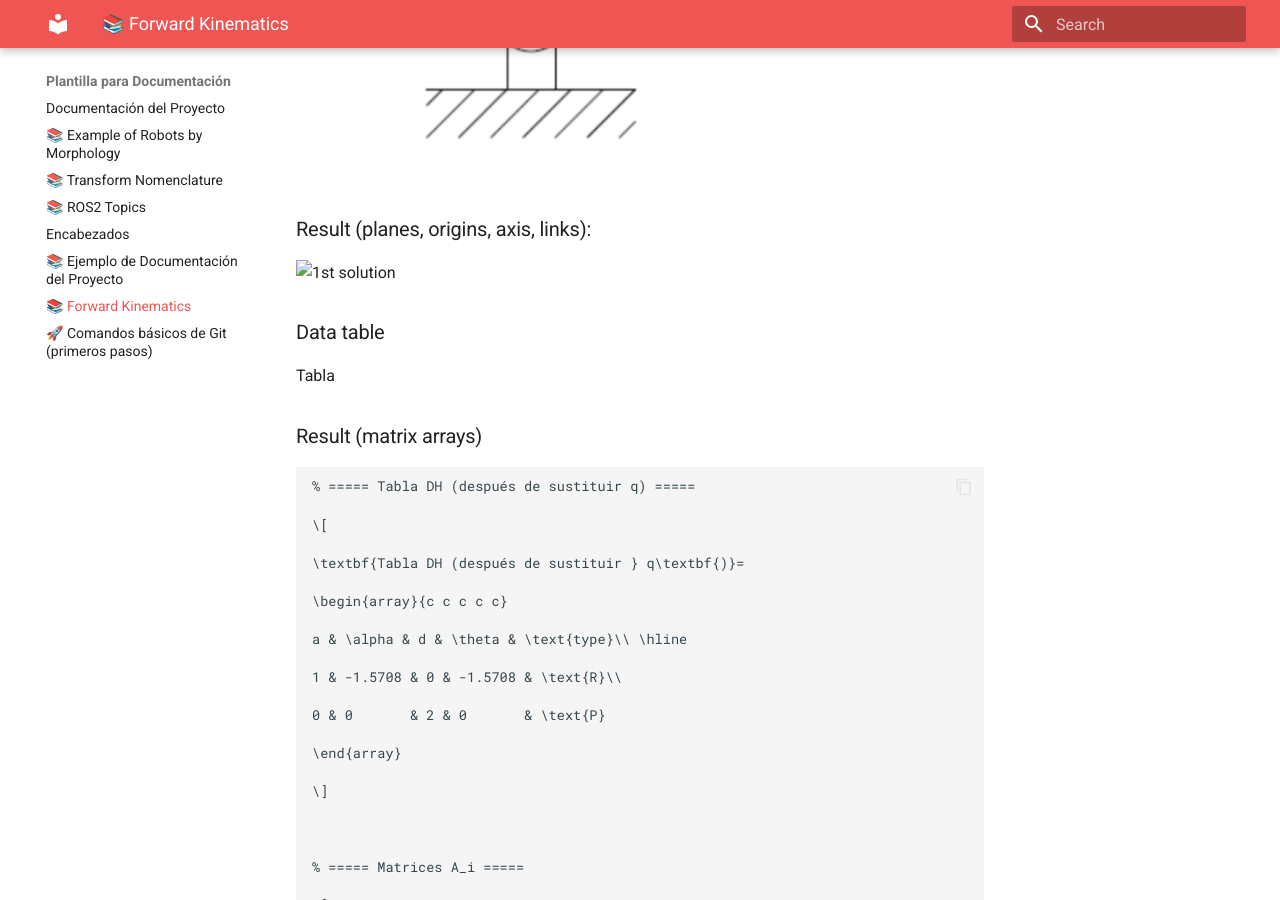
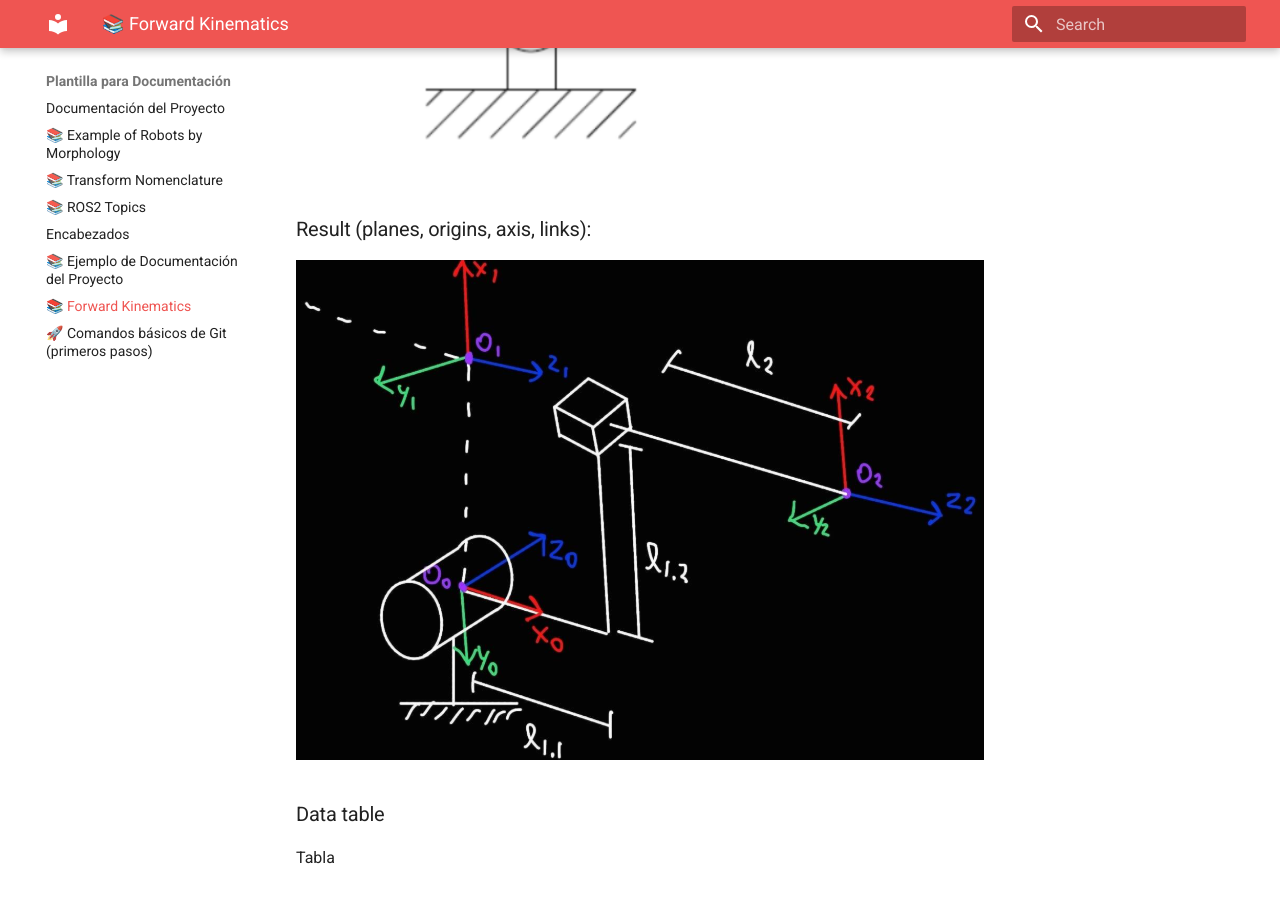
Before and after one commit to leozam26-gif/Applied-Robotics, an MkDocs documentation site: the page built from docs/forward kinematics.md, in a window 1280 px wide and 900 px high, scrolled down 3506 px. Built offline with MkDocs 1.6.1 and Material for MkDocs 9.7.7, drawn with Linux system fonts in a browser that asks for light colours.

Commit message:
imageshwforwardkin

```diff
--- a/docs/forward kinematics.md
+++ b/docs/forward kinematics.md
@@ -151,7 +151,7 @@ disp(T_0_N);
 
 ### Result (planes, origins, axis, links):
 
-<img src="recursos/imgs/S1.png" alt="1st solution" width="800" allign=center>
+<img src="../recursos/imgs/S1.png" alt="1st solution" width="800" allign=center>
 
 ### Data table
 
@@ -286,11 +286,11 @@ $$
 
 ### Original problem image:
 
-<img src="recursos/imgs/E2.png" alt="2nd exercise" width="800" allign=center>
+<img src="../recursos/imgs/E2.png" alt="2nd exercise" width="800" allign=center>
 
 ### Result (planes, origins, axis, links):
 
-<img src="recursos/imgs/S2.png" alt="2nd solution" width="800" allign=center>
+<img src="../recursos/imgs/S2.png" alt="2nd solution" width="800" allign=center>
 
 ### Data table
 
@@ -406,11 +406,11 @@ T_{0N}=
 
 ### Original problem image:
 
-<img src="recursos/imgs/E3.png" alt="3rd exercise" width="800" allign=center>
+<img src="../recursos/imgs/E3.png" alt="3rd exercise" width="800" allign=center>
 
 ### Result (planes, origins, axis, links):
 
-<img src="recursos/imgs/S3.png" alt="3rd solution" width="800" allign=center>
+<img src="../recursos/imgs/S3.png" alt="3rd solution" width="800" allign=center>
 
 ### Data table
 
@@ -584,11 +584,11 @@ T_{0N}=
 
 ### Original problem image:
 
-<img src="recursos/imgs/E4.png" alt="4th exercise" width="800" allign=center>
+<img src="../recursos/imgs/E4.png" alt="4th exercise" width="800" allign=center>
 
 ### Result (planes, origins, axis, links):
 
-<img src="recursos/imgs/S4.png" alt="4th solution" width="800" allign=center>
+<img src="../recursos/imgs/S4.png" alt="4th solution" width="800" allign=center>
 
 ### Data table
 
@@ -762,11 +762,11 @@ T_{0N}=
 
 ### Original problem image:
 
-<img src="recursos/imgs/E5.png" alt="5th exercise" width="800" allign=center>
+<img src="../recursos/imgs/E5.png" alt="5th exercise" width="800" allign=center>
 
 ### Result (planes, origins, axis, links):
 
-<img src="recursos/imgs/S5.png" alt="5th solution" width="800" allign=center>
+<img src="../recursos/imgs/S5.png" alt="5th solution" width="800" allign=center>
 
 ### Data table
 
```
